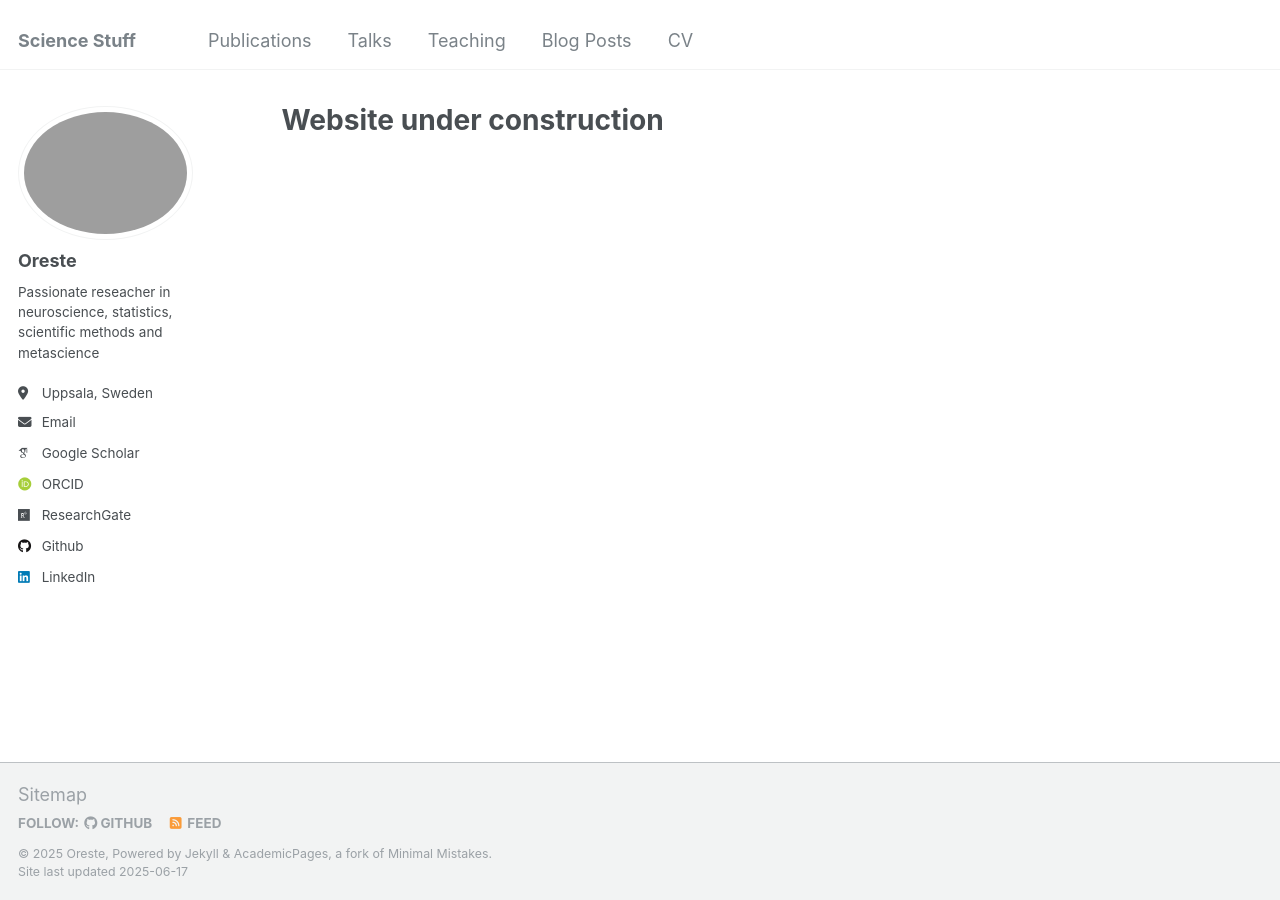
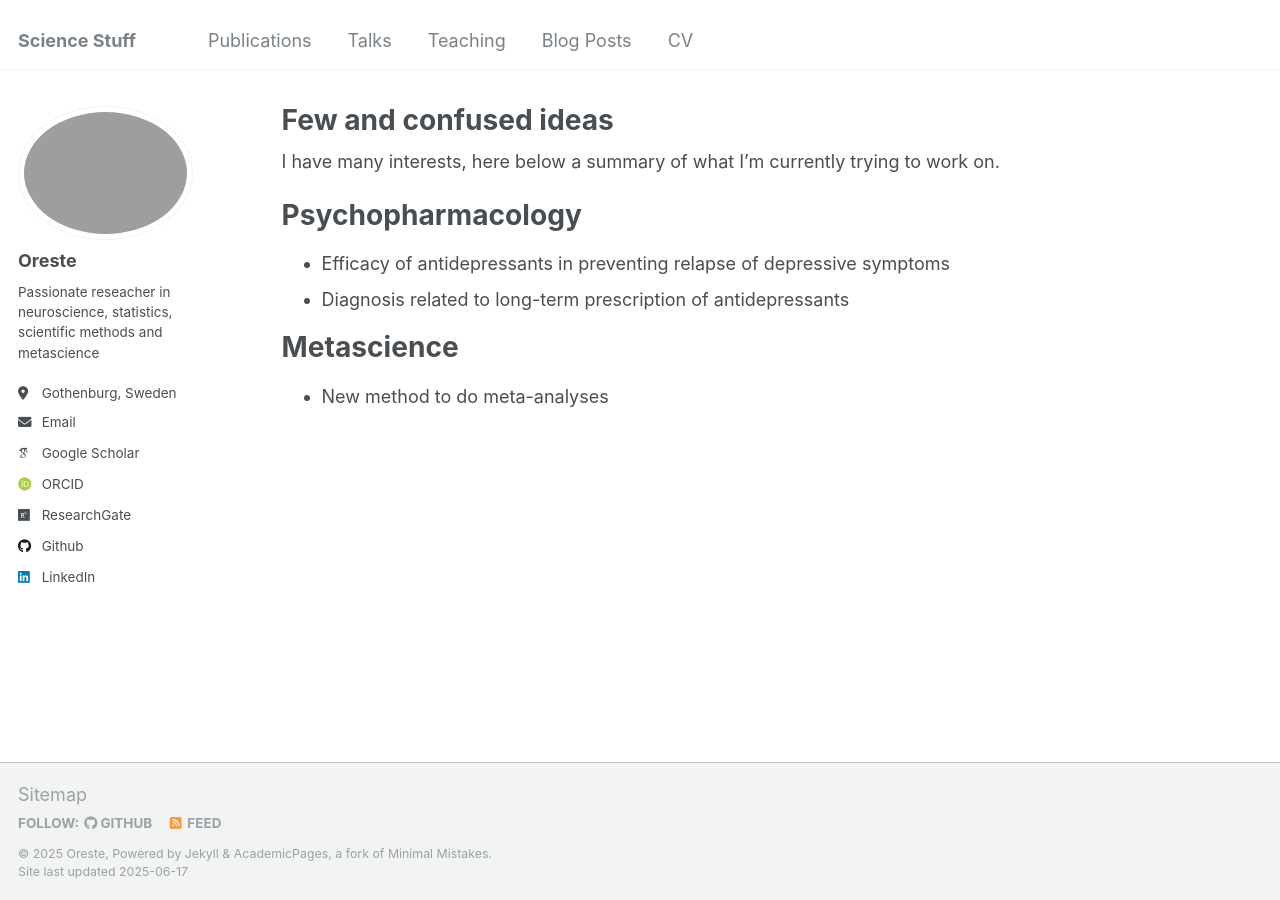
Before and after one commit to OresteAffatato/oresteaffatato.github.io, a Jekyll site: the page built from _pages/about.md, in a window 1280 px wide. Built offline with Jekyll 4.4.1, drawn with Linux system fonts in a browser that asks for light colours; some web fonts are replaced.

Commit message:
Updating main page

```diff
--- a/_config.yml
+++ b/_config.yml
@@ -25,7 +25,7 @@ author:
   name             : "Oreste"
   pronouns         : # example: "she/her"
   bio              : "Passionate reseacher in neuroscience, statistics, scientific methods and metascience"
-  location         : "Uppsala, Sweden"
+  location         : "Gothenburg, Sweden"
   employer         : #"University of the Street"
   uri              : # URL
   email            : "oreste.website@gmail.com"
--- a/_pages/about.md
+++ b/_pages/about.md
@@ -1,8 +1,19 @@
 ---
 permalink: /
-title: "Website under construction"
+title: "Few and confused ideas"
 author_profile: true
 redirect_from:
   - /about/
   - /about.html
 ---
+
+I have many interests, here below a summary of what I'm currently trying to work on.
+
+# Psychopharmacology
+
+* Efficacy of antidepressants in preventing relapse of depressive symptoms
+* Diagnosis related to long-term prescription of antidepressants
+
+# Metascience
+
+* New method to do meta-analyses
```
